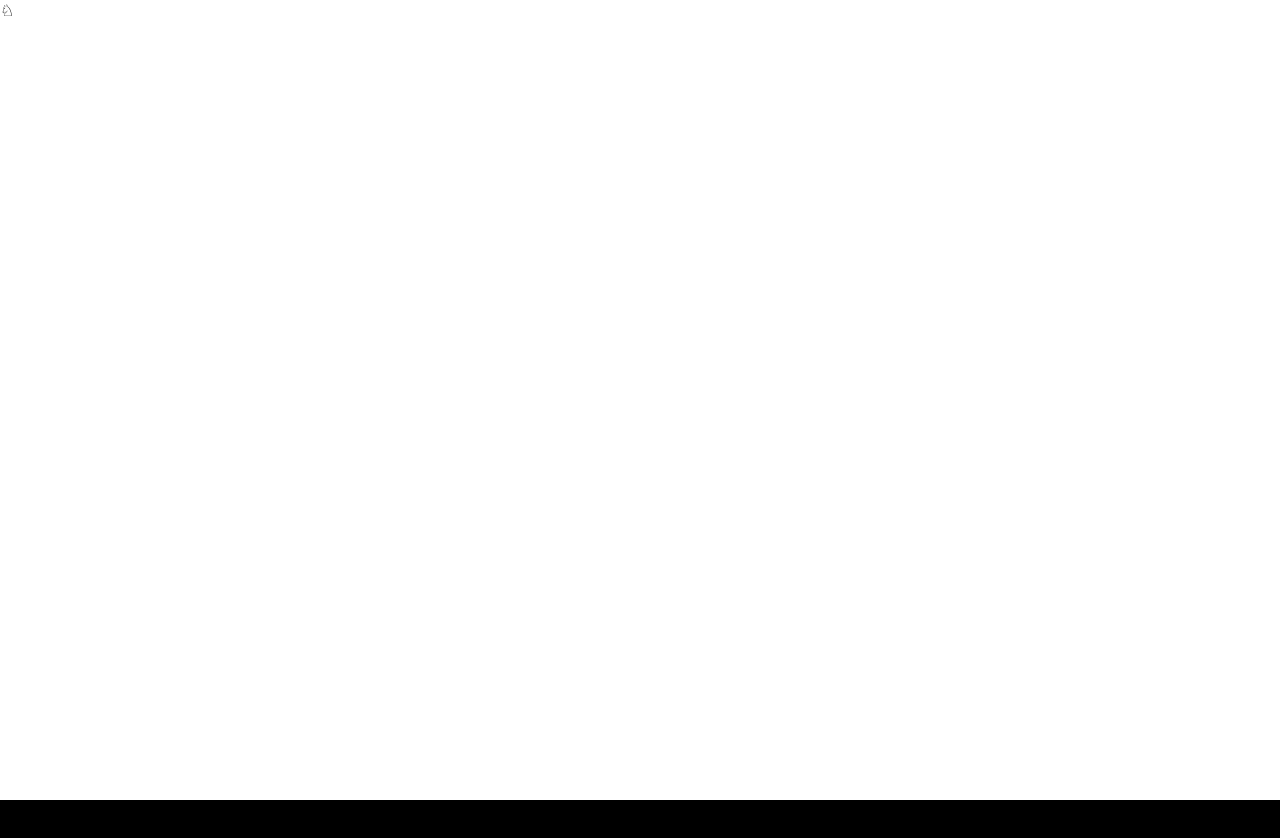
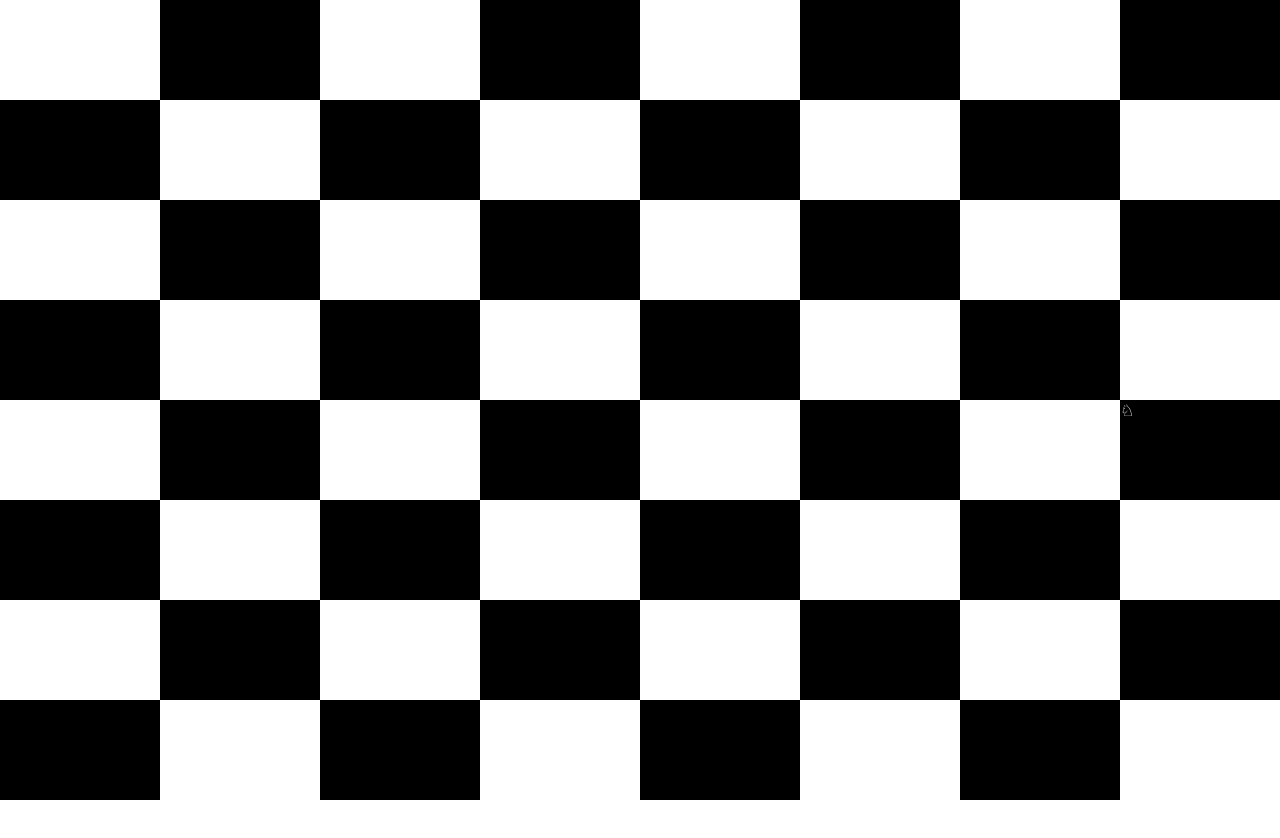
Before and after one commit to laststance/react-testing-library-react-dnd-chessboard-example, a React (Create React App) app: page / in a window 1280 px wide. Shown: the top 838 px of the page. After the commit the page ends 800 px from the top, so only its background shows below. Built offline with nearby package versions, Linux system fonts and the light colour scheme.

Commit message:
to Adding Game State

```diff
--- a/src/Board.tsx
+++ b/src/Board.tsx
@@ -7,26 +7,37 @@ interface Props {
 }
 
 const Board: React.FC<Props> = function Board({ knightPosition }) {
+  const squares = []
+  for (let i = 0; i < 64; i++) {
+    squares.push(renderSquare(i, knightPosition))
+  }
+
   return (
     <div
       style={{
         width: '100%',
         height: '100%',
+        display: 'flex',
+        flexWrap: 'wrap',
       }}
     >
-      {renderSquare(0, 0, knightPosition)}
-      {renderSquare(1, 0, knightPosition)}
-      {renderSquare(2, 0, knightPosition)}
+      {squares}
     </div>
   )
 }
 
-function renderSquare(x: number, y: number, [knightX, knightY]: number[]) {
+function renderSquare(i: number, [knightX, knightY]: number[]) {
+  const x = i % 8
+  const y = Math.floor(i / 8)
+  const isKnightHere = x === knightX && y === knightY
   const black = (x + y) % 2 === 1
-  const isKnightHere = knightX === x && knightY === y
   const piece = isKnightHere ? <Knight /> : null
 
-  return <Square black={black}>{piece}</Square>
+  return (
+    <div key={i} style={{ width: '12.5%', height: '12.5%' }}>
+      <Square black={black}>{piece}</Square>
+    </div>
+  )
 }
 
 export default Board
--- a/src/index.tsx
+++ b/src/index.tsx
@@ -7,7 +7,7 @@ import * as serviceWorker from './serviceWorker'
 
 ReactDOM.render(
   <React.StrictMode>
-    <Board knightPosition={[0, 0]} />
+    <Board knightPosition={[7, 4]} />
   </React.StrictMode>,
   document.getElementById('root')
 )
```
